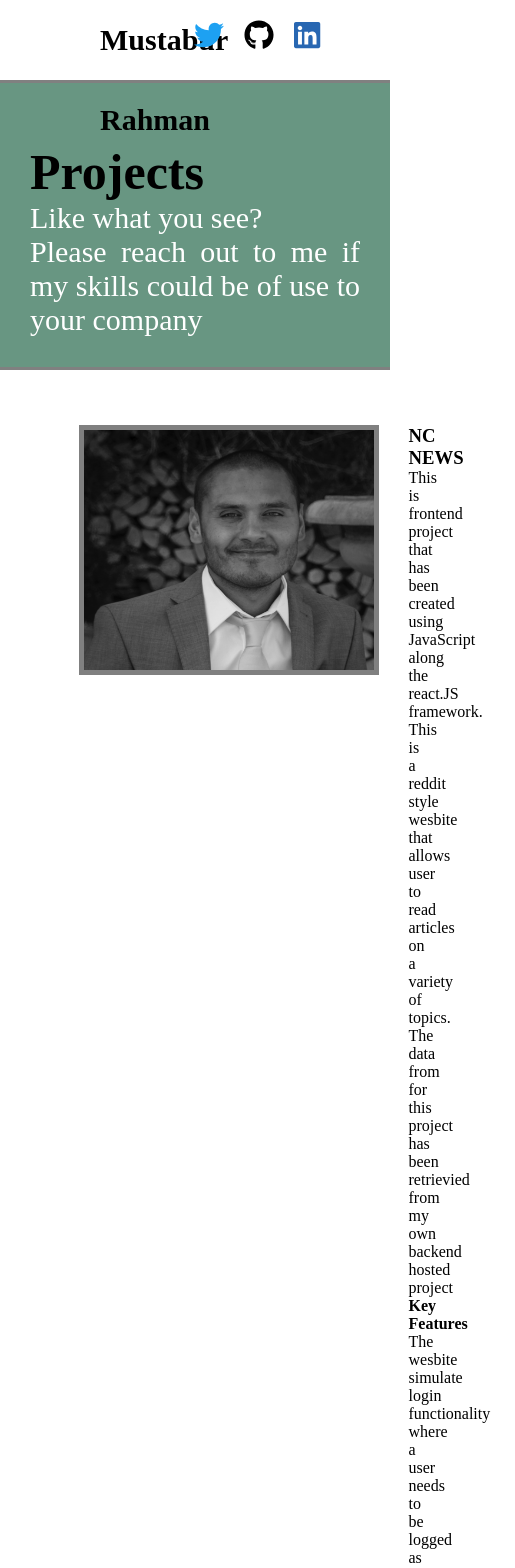
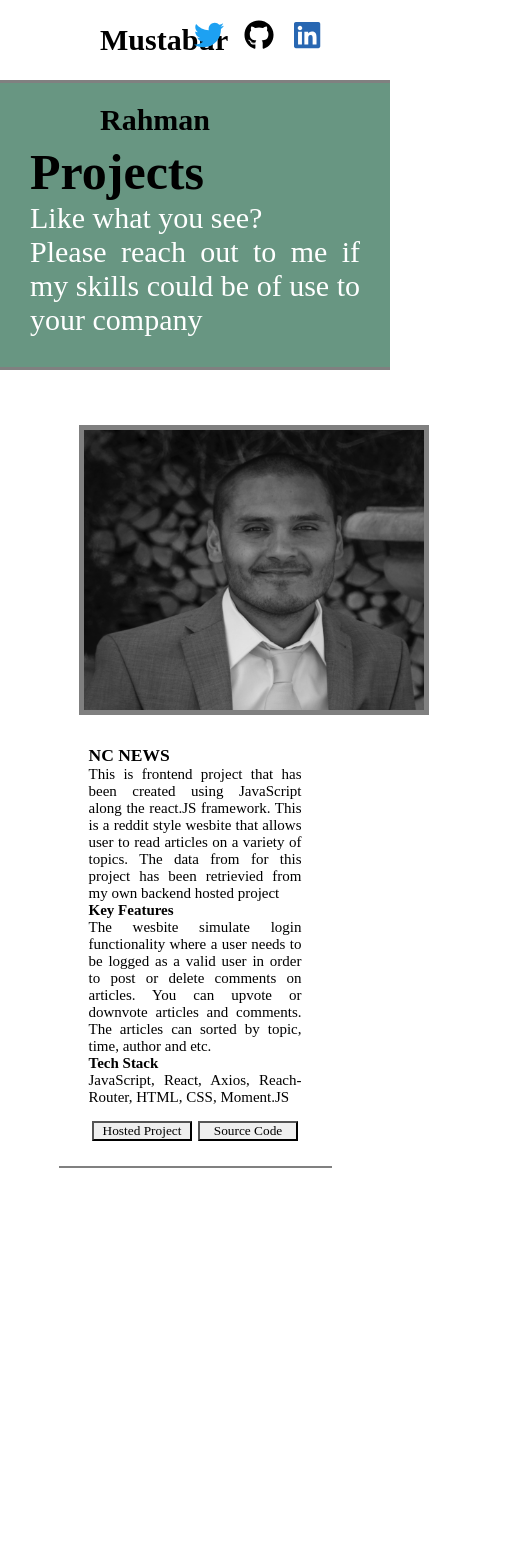
Before and after one commit to mrahman22/my-portfolio-website, a React (Create React App) app: page /projects in a window 390 px wide. Shown: the top 1568 px of the page, 515 px wide, since content can reach past the window. After the commit the page ends 1173 px from the top, so only its background shows below. Built offline with nearby package versions, Linux system fonts and the light colour scheme; the HTML template or start-up script is replaced by a standard one; a web font is replaced by a local one.

Commit message:
I styled the projects section and made it responsive to mobile devices

```diff
--- a/src/App.css
+++ b/src/App.css
@@ -282,4 +282,98 @@ label.logo {
   right: -150px;
   }
 }
+
+
 /*==================== Media Queries =============================*/
+
+
+
+
+@media only screen and (max-width: 1567px) {
+
+  .main-projectList {
+    font-size: 15px;
+  }
+  .project1-pic {
+    height: 290px;
+  }
+}
+
+@media only screen and (max-width: 1295px) {
+
+  .project1-pic {
+    float: none;
+    display: block;
+    width: 350px;
+    margin-left: auto;
+    margin-right: auto;
+  }
+  main {
+    display: block;
+    margin-top: 20px;
+    text-align: justify;
+    padding: 10px;
+  }
+  .projectsList p {
+    margin-left: 0px;
+  }
+
+  .projectsList h3 {
+    margin-left: 0px;
+  }
+
+  .projectsList h4 {
+    margin-left: 0px;
+  }
+  .btns {
+    margin-left: 0px;
+    text-align: center;
+  }
+
+
+}
+
+
+
+
+/*
+
+
+.projectslist-container {
+  display: flex;
+  justify-content: center;
+  margin-top: 30px;
+}
+
+.projectsList {
+  border-bottom: 2px solid gray;
+  margin: 5px;
+  padding: 20px;
+  width: 70%;
+}
+
+.projectsList p {
+  margin-left: 330px;.projectsList button {
+  margin: 5px 3px;
+  width: 100px;
+  border-color: black;
+}
+}
+
+.projectsList h3 {
+  margin-left: 330px;
+}
+
+.projectsList h4 {
+  margin-left: 330px;
+}
+
+.projectsList button {
+  margin: 5px 3px;
+  width: 100px;
+  border-color: black;
+}
+
+.btns {
+  margin-left: 330px;
+} */
--- a/src/components/ProjectList.jsx
+++ b/src/components/ProjectList.jsx
@@ -1,14 +1,14 @@
 import React from "react";
-
 
 function Projectlist() {
   return (
-      <div>
+    <div className="main-projectList">
       <img
         className="project1-pic"
         src={require("../portrait.jpeg")}
         alt="portrait"
       />
+      <main className="project-info">
         <h3>NC NEWS</h3>
         <p>
           This is frontend project that has been created using JavaScript along
@@ -25,6 +25,7 @@ function Projectlist() {
         </p>
         <h4>Tech Stack</h4>
         <p>JavaScript, React, Axios, Reach-Router, HTML, CSS, Moment.JS</p>
+      </main>
     </div>
   );
 }
```
Also changed, not shown: src/components/mobileNav.jsx (+11 -7 lines). Lines whose indentation alone changed are shown as unchanged.
